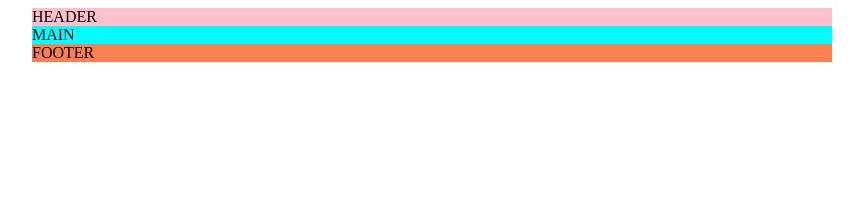
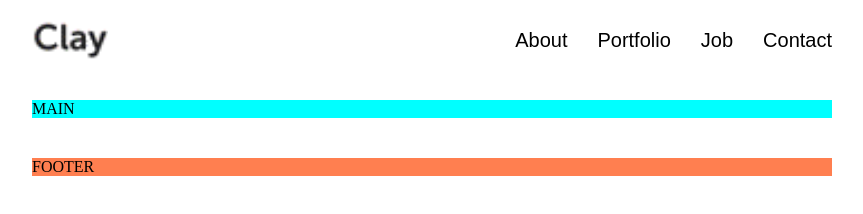
Before and after one commit to DuserK/07-astronautas, a website: page index.html in a window 1280 px wide. Shown: the whole page, without its empty margins (208-1071 px from the left). Drawn offline with Linux system fonts and the light colour scheme.

Commit message:
Header style update

```diff
--- a/index.html
+++ b/index.html
@@ -6,6 +6,9 @@
     <meta name="viewport" content="width=device-width, initial-scale=1.0">
     <title>Astronautas</title>
     <style>
+        body{
+            margin: 0;
+        }
         header,
         main,
         footer {
@@ -13,9 +16,35 @@
             margin-left: calc((100% - 800px) / 2);
         }
         header{
-            background-color: pink;
+            display: flex;
+            gap: 20px;
+            align-items: center;
+            justify-content: space-between;
+            margin-top: 20px;
+            margin-bottom: 40px;
         }
+        img{
+        height: 40px;
+        width: 100px;
+        object-fit:contain;
+        object-position: left;
+        }
+        nav{
+            display: flex;
+            gap: 30px;
+        }
+        a{
+            font-family: Arial, Helvetica, sans-serif;
+            font-size: 20px;
+            color: black;
+            text-decoration: none;
+        }
+        a:hover{
+            text-decoration: underline;
+        }
+
         main{
+            margin-bottom: 40px;
             background-color: aqua;
         }
         footer{
@@ -25,7 +54,15 @@
     </style>
 </head>
 <body>
-    <header>HEADER</header>
+    <header>
+        <img src="./logo_clay.png" alt="Logo">
+        <nav>
+            <a href="">About</a>
+            <a href="">Portfolio</a>
+            <a href="">Job</a>
+            <a href="">Contact</a>
+        </nav>
+    </header>
     <main>MAIN</main>
     <footer>FOOTER</footer>
 </body>
```
Also changed, not shown: logo_clay.png (added).
